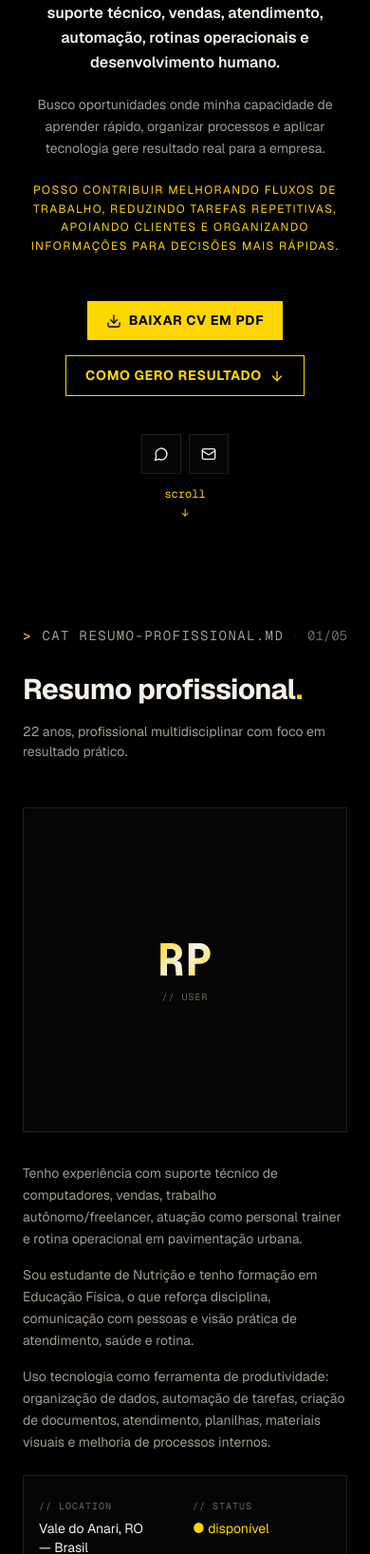
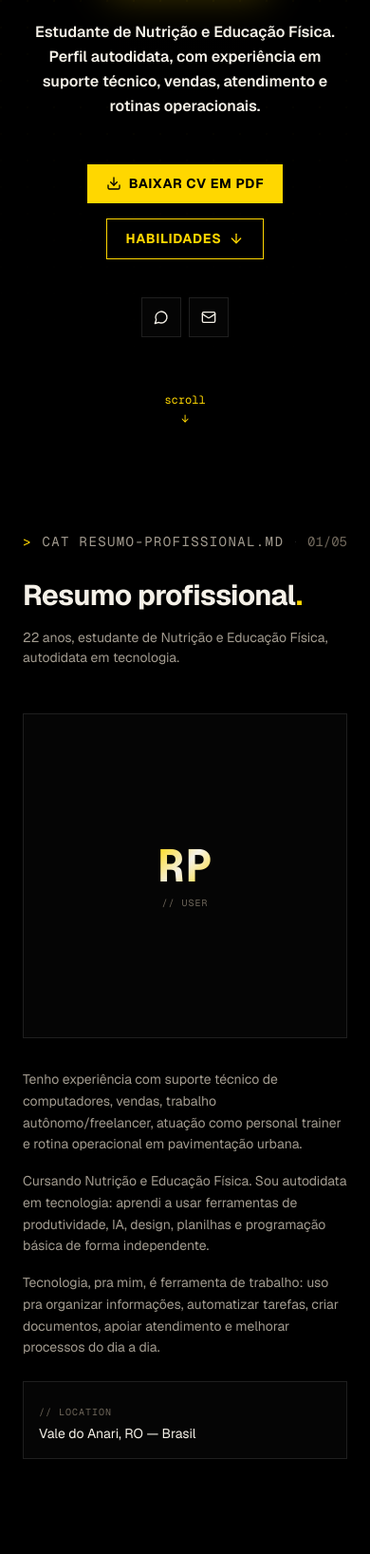
Before and after one commit to renan2pacheco-source/portfolio, an Astro site: page / in a window 390 px wide. Shown: the part 364-2000 px from the top of the page at 95% size. Built offline with nearby package versions, Linux system fonts and the light colour scheme; Astro itself is replaced by a stand-in of ours.

Commit message:
fix: tom mais currículo, menos venda — remove Solteiro, seeking, value, autodidata declarado

```diff
--- a/src/components/About.astro
+++ b/src/components/About.astro
@@ -29,15 +29,9 @@ import { profile, bio } from '../data/content';
         <div class="space-y-4 text-text-muted leading-relaxed text-pretty text-sm md:text-base">
           {bio.paragraphs.map((p) => <p>{p}</p>)}
 
-          <div class="pt-6 grid grid-cols-2 gap-4 ascii-box p-4 mt-6">
-            <div>
-              <div class="text-label mb-1">// location</div>
-              <div class="text-text text-sm">{profile.location}</div>
-            </div>
-            <div>
-              <div class="text-label mb-1">// status</div>
-              <div class="text-accent text-sm">● disponível</div>
-            </div>
+          <div class="pt-6 ascii-box p-4 mt-6">
+            <div class="text-label mb-1">// location</div>
+            <div class="text-text text-sm">{profile.location}</div>
           </div>
         </div>
       </AnimatedSection>
--- a/src/components/Hero.astro
+++ b/src/components/Hero.astro
@@ -8,9 +8,6 @@ import { profile } from '../data/content';
   name={profile.name}
   tagline={profile.tagline}
   location={profile.location}
-  civilStatus={profile.civilStatus}
-  seeking={profile.seeking}
-  value={profile.value}
   cvUrl={profile.cvUrl}
   links={{
     instagram: profile.links.instagram,
--- a/src/components/react/AnimatedHero.tsx
+++ b/src/components/react/AnimatedHero.tsx
@@ -6,9 +6,6 @@ interface AnimatedHeroProps {
   name: string;
   tagline: string;
   location: string;
-  civilStatus: string;
-  seeking: string;
-  value: string;
   cvUrl: string;
   skills: string[];
   links: {
@@ -19,12 +16,8 @@ interface AnimatedHeroProps {
 }
 
 export default function AnimatedHero({
-  name,
   tagline,
   location,
-  civilStatus,
-  seeking,
-  value,
   cvUrl,
   skills,
   links,
@@ -40,14 +33,13 @@ export default function AnimatedHero({
         <div className="animate-fade-in-badge inline-flex flex-wrap justify-center items-center gap-2 px-4 py-2 mb-8 ascii-box">
           <MapPin className="w-3.5 h-3.5 text-accent" />
           <span className="text-xs font-mono uppercase tracking-[0.18em] text-accent">
-            Currículo · {location} · {civilStatus}
+            Currículo · {location}
           </span>
         </div>
 
         {/* Heading com RotatingText */}
         <h1
           className="animate-fade-in-heading text-5xl md:text-7xl lg:text-[96px] font-black tracking-[-0.05em] leading-[0.95] mb-6"
-          aria-label={name}
         >
           <span className="block text-text">Renan</span>
           <span className="block text-text">
@@ -60,16 +52,8 @@ export default function AnimatedHero({
           </span>
         </h1>
 
-        <p className="animate-fade-in-sub text-base md:text-xl text-text mb-5 max-w-4xl mx-auto font-semibold leading-relaxed text-pretty">
+        <p className="animate-fade-in-sub text-base md:text-xl text-text mb-12 max-w-4xl mx-auto font-semibold leading-relaxed text-pretty">
           {tagline}
-        </p>
-
-        <p className="animate-fade-in-sub text-sm md:text-base text-text-muted max-w-3xl mx-auto mb-6 text-pretty leading-relaxed">
-          {seeking}
-        </p>
-
-        <p className="animate-fade-in-sub text-xs md:text-sm text-accent max-w-3xl mx-auto mb-12 text-pretty leading-relaxed uppercase tracking-[0.12em]">
-          {value}
         </p>
 
         <div className="animate-fade-in-buttons flex flex-col sm:flex-row items-center justify-center gap-4 mb-10">
@@ -78,7 +62,7 @@ export default function AnimatedHero({
             Baixar CV em PDF
           </a>
           <button onClick={scrollToResults} className="btn-secondary group">
-            Como gero resultado
+            Habilidades
             <ArrowDown className="w-4 h-4" />
           </button>
         </div>
--- a/src/data/content.ts
+++ b/src/data/content.ts
@@ -9,13 +9,8 @@ export const profile = {
   initials: 'RP',
   title: 'Currículo Profissional',
   tagline:
-    'Perfil multidisciplinar com experiência em suporte técnico, vendas, atendimento, automação, rotinas operacionais e desenvolvimento humano.',
+    'Estudante de Nutrição e Educação Física. Perfil autodidata, com experiência em suporte técnico, vendas, atendimento e rotinas operacionais.',
   location: 'Vale do Anari, RO — Brasil',
-  civilStatus: 'Solteiro',
-  seeking:
-    'Busco oportunidades onde minha capacidade de aprender rápido, organizar processos e aplicar tecnologia gere resultado real para a empresa.',
-  value:
-    'Posso contribuir melhorando fluxos de trabalho, reduzindo tarefas repetitivas, apoiando clientes e organizando informações para decisões mais rápidas.',
   email: 'renan.nunes.pacheco@gmail.com',
   whatsapp: {
     number: '5569992114236', // DDI 55 + DDD 69 + número
@@ -28,16 +23,16 @@ export const profile = {
     email: 'mailto:renan.nunes.pacheco@gmail.com',
   },
   cvUrl: '/cv-renan-nunes-pacheco.pdf',
-  skills: ['Suporte', 'Atendimento', 'Autonomia'],
+  skills: ['Suporte', 'Vendas', 'Office', 'IA'],
 };
 
 // Bio curta pra seção "Sobre"
 export const bio = {
-  intro: '22 anos, profissional multidisciplinar com foco em resultado prático.',
+  intro: '22 anos, estudante de Nutrição e Educação Física, autodidata em tecnologia.',
   paragraphs: [
     'Tenho experiência com suporte técnico de computadores, vendas, trabalho autônomo/freelancer, atuação como personal trainer e rotina operacional em pavimentação urbana.',
-    'Sou estudante de Nutrição e tenho formação em Educação Física, o que reforça disciplina, comunicação com pessoas e visão prática de atendimento, saúde e rotina.',
-    'Uso tecnologia como ferramenta de produtividade: organização de dados, automação de tarefas, criação de documentos, atendimento, planilhas, materiais visuais e melhoria de processos internos.',
+    'Cursando Nutrição e Educação Física. Sou autodidata em tecnologia: aprendi a usar ferramentas de produtividade, IA, design, planilhas e programação básica de forma independente.',
+    'Tecnologia, pra mim, é ferramenta de trabalho: uso pra organizar informações, automatizar tarefas, criar documentos, apoiar atendimento e melhorar processos do dia a dia.',
   ],
 };
 
@@ -103,18 +98,18 @@ export const experience = [
 // Formação acadêmica
 export const education = [
   {
-    course: 'Educação Física',
-    institution: 'Curso Livre',
-    period: 'Concluído',
-    status: 'Concluído',
-    note: 'Base pra entender corpo, movimento e processo.',
-  },
-  {
     course: 'Nutrição',
     institution: 'UniCesumar',
     period: 'Cursando',
     status: 'Em andamento',
-    note: 'Formação fora da área tech — traz olhar de saúde e rotina.',
+    note: 'Foco em saúde, alimentação e rotina.',
+  },
+  {
+    course: 'Educação Física',
+    institution: 'Curso Livre',
+    period: 'Cursando',
+    status: 'Em andamento',
+    note: 'Movimento, treino e acompanhamento de pessoas.',
   },
 ];
 
```
